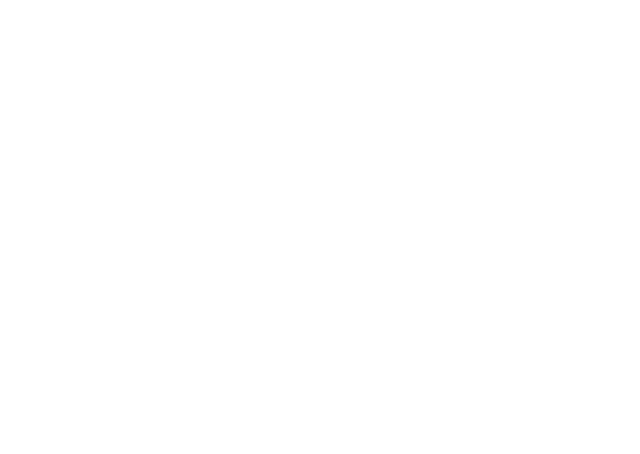
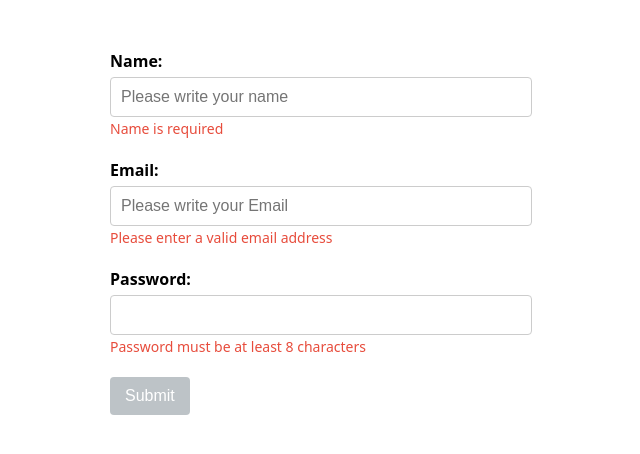
Before and after one commit to Steffen-Svenningsen/ten-vue-projects, a Vue app: page /form-validation in a window 1280 px wide. Before the commit this address had no page. Shown: the top 454 px of the page, without its empty margins (330-970 px from the left). Built offline with nearby package versions, Linux system fonts and the light colour scheme.

Commit message:
Project 5

```diff
--- a/src/components/NavigationMenu.vue
+++ b/src/components/NavigationMenu.vue
@@ -4,6 +4,7 @@
     <router-link to="/random-quote-generator">Random Quote Generator</router-link>
     <router-link to="/calculator">Calculator</router-link>
     <router-link to="/accordion">Accordion</router-link>
+    <router-link to="/form-validation">Form Validation</router-link>
   </nav>
 </template>
 
--- a/src/router/index.js
+++ b/src/router/index.js
@@ -27,6 +27,11 @@
       path: '/accordion',
       name: 'accordion',
       component: () => import('../views/projects/AccordionComponent.vue')
+    },
+    {
+      path: '/form-validation',
+      name: 'form-validation',
+      component: () => import('../views/projects/FormValidation.vue')
     }
   ]
 })
--- /dev/null
+++ b/src/views/projects/FormValidation.vue
@@ -0,0 +1,99 @@
+<script setup>
+import { ref, computed } from 'vue'
+
+const formData = ref({
+  name: '',
+  email: '',
+  password: ''
+})
+
+const isNameValid = computed(() => formData.value.name.trim() !== '')
+
+const isEmailValid = computed(() => /^[^\s@]+@[^\s@]+\.[^\s@]+$/.test(formData.value.email))
+
+const isPasswordValid = computed(() => formData.value.password.length >= 8)
+
+const isFormValid = computed(() => isNameValid.value && isEmailValid.value && isPasswordValid.value)
+
+const submitForm = () => {
+  if (isFormValid.value) {
+    console.log('Form submitted', formData.value)
+  } else {
+    console.log('Form is invalid')
+  }
+}
+</script>
+
+<template>
+  <div>
+    <form @submit.prevent="submitForm" class="custom-form">
+      <div class="form-group">
+        <label for="name"> Name: </label>
+        <input type="text" v-model="formData.name" id="name" placeholder="Please write your name" />
+        <span v-if="!isNameValid" class="error">Name is required</span>
+      </div>
+      <div class="form-group">
+        <label for="email"> Email: </label>
+        <input
+          type="text"
+          v-model="formData.email"
+          id="Email"
+          placeholder="Please write your Email"
+        />
+        <span v-if="!isEmailValid" class="error">Please enter a valid email address</span>
+      </div>
+      <div class="form-group">
+        <label for="password"> Password: </label>
+        <input type="password" v-model="formData.password" id="password" />
+        <span v-if="!isPasswordValid" class="error">Password must be at least 8 characters</span>
+      </div>
+      <button type="submit" :disabled="!isFormValid" class="submit-button">Submit</button>
+    </form>
+  </div>
+</template>
+
+<style scoped>
+.custom-form {
+  max-width: 400px;
+  margin: 50px auto;
+}
+
+.form-group {
+  margin-bottom: 20px;
+}
+
+label {
+  display: block;
+  font-weight: bold;
+  margin-bottom: 5px;
+}
+
+input {
+  width: 100%;
+  padding: 10px;
+  font-size: 16px;
+  border: 1px solid #ccc;
+  border-radius: 4px;
+}
+
+.error {
+  color: #e74c3c;
+  font-size: 14px;
+  margin-top: 5px;
+}
+
+.submit-button {
+  padding: 10px 15px;
+  font-size: 16px;
+  background-color: #3498db;
+  color: #fff;
+  border: none;
+  border-radius: 4px;
+  cursor: pointer;
+}
+
+.submit-button:disabled {
+  background-color: #bdc3c7;
+  cursor: not-allowed;
+}
+</style>
```
